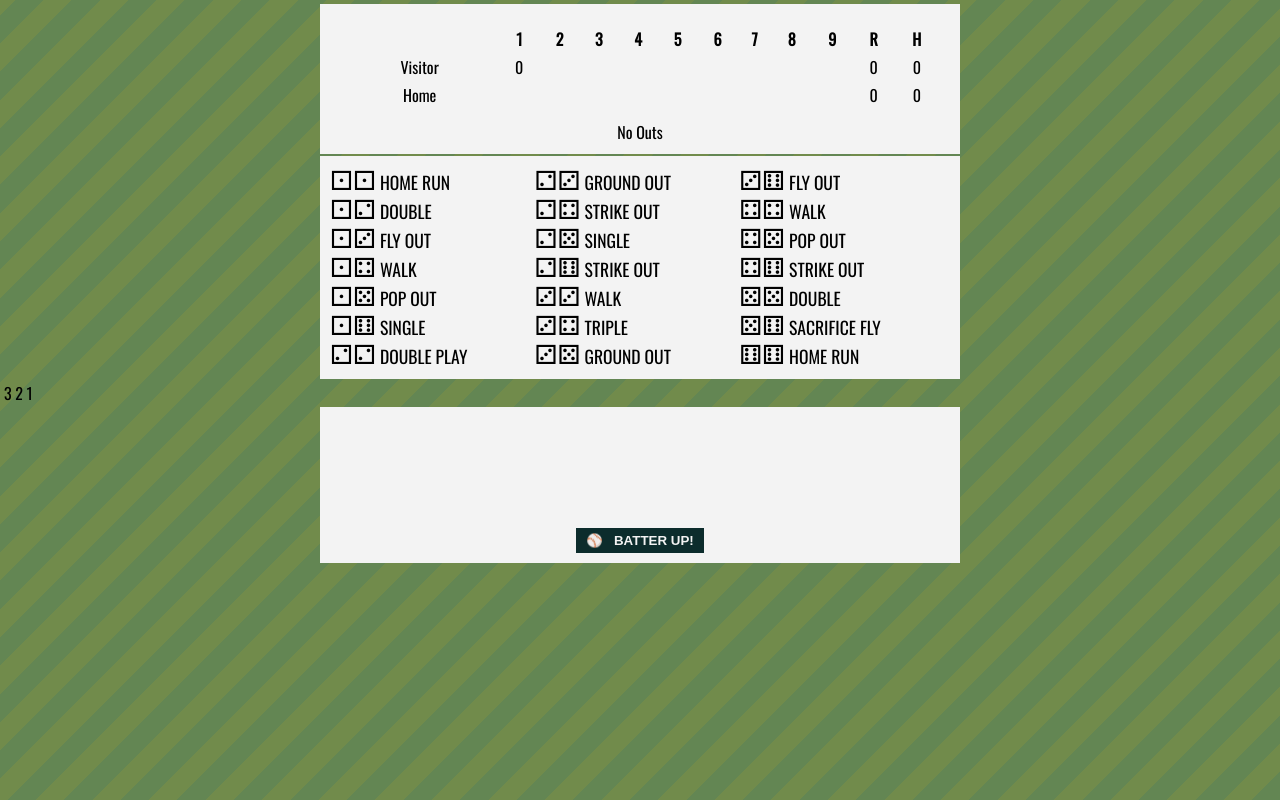
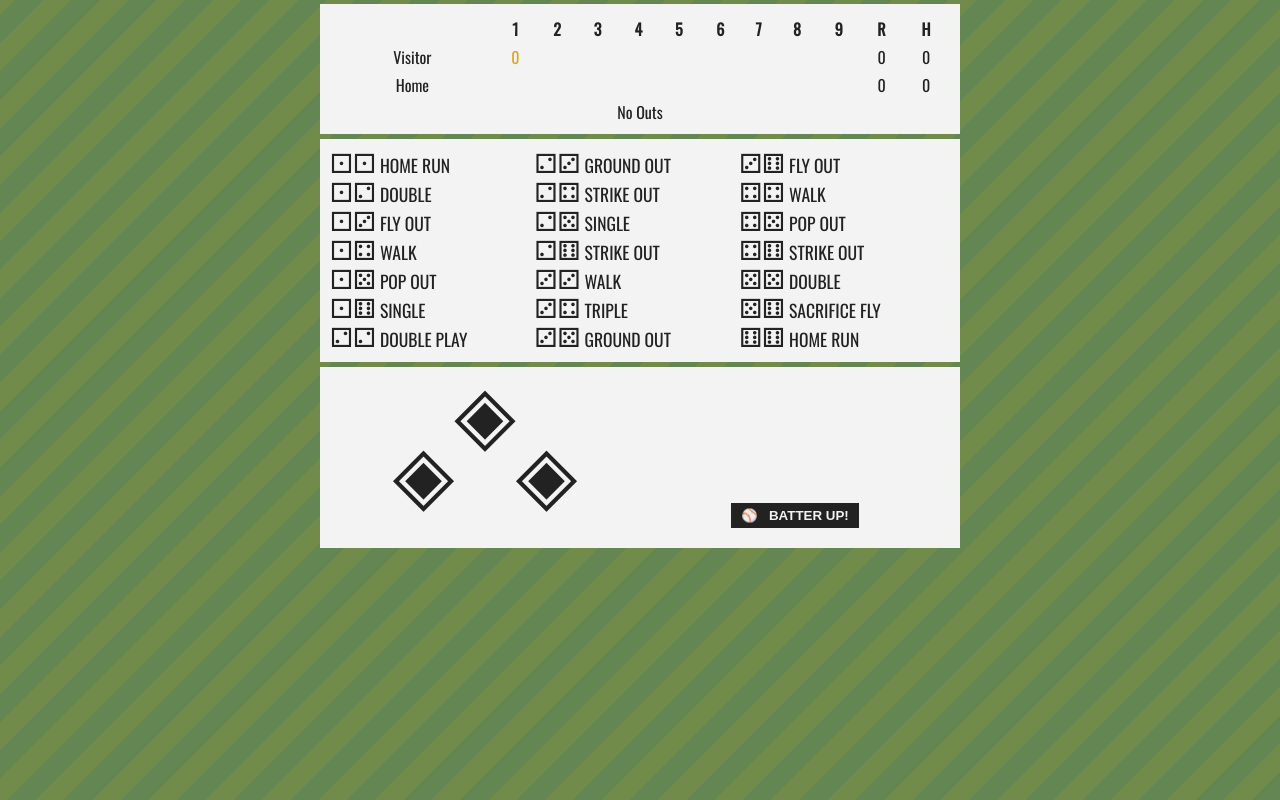
Before and after one commit to halfmanhalfdonut/dice-baseball, a plain HTML site: page index.html in a window 1280 px wide. Drawn offline with nearby package versions, Linux system fonts and the light colour scheme.

Commit message:
standard game finished

```diff
--- a/Game.css
+++ b/Game.css
@@ -1,3 +1,16 @@
+html {
+  --primary: #f3f3f3;
+  --secondary: #222222;
+  --highlight: goldenrod;
+}
+
+@media (prefers-color-scheme: dark) {
+  html {
+    --primary: #222222;
+    --secondary: #f3f3f3;
+  }
+}
+
 html, body {
   margin: 0;
   padding: 0;
@@ -21,20 +34,34 @@ db-game {
   background: repeating-linear-gradient(-45deg, #638653, #638653 20px, #718b4b 20px, #718b4b 40px);
 }
 
+.game {
+  margin: 0 auto;
+  width: 50vw;
+  box-sizing: border-box;
+  text-align: center;
+}
+
+.box {
+  box-sizing: border-box;
+  background: var(--primary);
+  color: var(--secondary);
+  margin: 5px auto 0;
+  padding: 10px;
+}
+
 .scorebox {
-  box-sizing: border-box;
-  width: 50vw;
-  background: #f3f3f3;
   margin: 0 auto;
-  padding: 10px;
   text-align: center;
 }
 
 .scoreboard {
   box-sizing: border-box;
   width: 100%;
-  padding: 10px;
   text-align: center;
+}
+
+.current-inning {
+  color: var(--highlight);
 }
 
 .team-name {
@@ -43,16 +70,10 @@ db-game {
 
 db-batter {
   display: flex;
-  width: 50vw;
-  margin: 2px auto;
-  padding: 10px;
   box-sizing: border-box;
-  text-align: center;
-  background: #f3f3f3;
 }
 
 .dice-column {
-  box-sizing: border-box;
   width: 33%;
 }
 
@@ -68,16 +89,34 @@ db-batter {
 }
 
 .active-roll {
-  color: goldenrod;
+  color: var(--highlight);
 }
 
-.controls {
-  box-sizing: border-box;
-  width: 50vw;
-  margin: 2px auto;
-  padding: 10px;
-  text-align: center;
-  background: #f3f3f3;
+.field-controls {
+  display: flex;
+}
+
+db-field,
+db-controls {
+  width: 50%;
+}
+
+.field {
+  font-size: 5em;
+}
+
+.base {
+  position: relative;
+  bottom: -30px;
+}
+
+.second-base {
+  position: relative;
+  bottom: 30px;
+}
+
+.baserunner {
+  color: var(--highlight);
 }
 
 .tray {
@@ -87,7 +126,6 @@ db-batter {
   padding: 0 25px 25px;
   text-align: center;
   box-sizing: border-box;
-  background: #f3f3f3;
 }
 
 .pitch {
@@ -95,8 +133,8 @@ db-batter {
   box-sizing: border-box;
   padding: 5px 10px;
   border: 0;
-  background: #0c2c2c;
-  color: #f3f3f3;
+  background: var(--secondary);
+  color: var(--primary);
   font-weight: bold;
   text-transform: uppercase;
 }
--- a/src/components/Controls/Controls.js
+++ b/src/components/Controls/Controls.js
@@ -9,6 +9,7 @@ class Controls extends HTMLElement {
 
   removeEventListeners = () => {
     this.button?.removeEventListener('pointerup', this.handleRoll);
+    document.removeEventListener('game:over', this.handleGameOver);
   }
 
   rollDice = () => {
@@ -43,11 +44,15 @@ class Controls extends HTMLElement {
     }
   }
 
+  handleGameOver = () => {
+    this.innerHTML = `Game over!`;
+  }
+
   connectedCallback() {
     this.removeEventListeners();
 
     const wrapper = document.createElement('section');
-    wrapper.setAttribute('class', 'controls');
+    wrapper.setAttribute('class', 'controls box');
 
     const button = document.createElement('button');
     button.setAttribute('class', 'pitch');
@@ -65,6 +70,8 @@ class Controls extends HTMLElement {
     wrapper.appendChild(button);
 
     this.appendChild(wrapper);
+
+    document.addEventListener('game:over', this.handleGameOver);
   }
 
   disconnectedCallback() {
--- a/src/components/Field/Field.js
+++ b/src/components/Field/Field.js
@@ -1,12 +1,57 @@
 class Field extends HTMLElement {
   constructor() {
     super();
+    this.bases = ['', '', ''];
+  }
+
+  removeEventListeners = () => {
+    document.removeEventListener('dice:bases', this.handleRunners);
+    document.removeEventListener('dice:switch', this.handleReset);
+  }
+
+  handleRunners = ({ detail }) => {
+    const { bases } = detail;
+    this.bases = bases.slice().reverse();
+    this.updateUI();
+  }
+
+  handleReset = () => {
+    this.bases = ['', '', ''];
+    this.updateUI();
+  }
+
+  getCssClass = (base, index) => {
+    let cssClass = '';
+
+    if (base === 'x') {
+      cssClass += ' baserunner';
+    }
+
+    if (index === 1) {
+      cssClass += ' second-base';
+    }
+
+    return cssClass;
+  }
+
+  updateUI = () => {
+    let html = `<section class="field">`;
+    html += this.bases.reduce((memo, base, index) => {
+      return `${memo}<span class="base${this.getCssClass(base, index)}">◈</span>`;
+    }, ``);
+    html += `</section>`;
+
+    this.innerHTML = html;
   }
 
   connectedCallback() {
-    this.innerHTML = `
-      3 2 1
-    `;
+    document.addEventListener('dice:bases', this.handleRunners);
+    document.addEventListener('dice:switch', this.handleReset);
+    this.updateUI();
+  }
+
+  disconnectedCallback() {
+    this.removeEventListeners();
   }
 }
 
--- a/src/components/Game/Game.js
+++ b/src/components/Game/Game.js
@@ -5,10 +5,14 @@ class Game extends HTMLElement {
 
   connectedCallback() {
     this.innerHTML = `
-      <db-scorebox></db-scorebox>
-      <db-batter></db-batter>
-      <db-field></db-field>
-      <db-controls></db-controls>
+      <section class="game">
+        <db-scorebox></db-scorebox>
+        <db-batter class="box"></db-batter>
+        <section class="field-controls box">
+          <db-field></db-field>
+          <db-controls></db-controls>
+        </section>
+      </section>
     `;
   }
 }
--- a/src/components/Scorebox/Scorebox.js
+++ b/src/components/Scorebox/Scorebox.js
@@ -2,6 +2,7 @@ class Scorebox extends HTMLElement {
   constructor() {
     super();
 
+    this.isGameOver = false;
     this.innings = [];
     for (let i = 0; i < 9; i++) {
       this.innings.push({
@@ -34,7 +35,7 @@ class Scorebox extends HTMLElement {
       visitor: 0,
       home: 0,
       outs: 0,
-      bases: []
+      bases: ['','','']
     };
   }
 
@@ -43,15 +44,17 @@ class Scorebox extends HTMLElement {
     if (this.currentInning >= 8 && this.home.runs > this.visitor.runs) {
       // Game over
       console.log('Game over. Home wins!');
+      this.isGameOver = true;
     } else if (this.currentInning >= 8 && this.visitor.runs > this.home.runs) {
       if (this.battingTeam === 'home') {
         console.log('Game over. Visitor wins!');
+        this.isGameOver = true;
       }
     }
 
     if (this.battingTeam === 'visitor') {
       this.inningTally.outs = 0;
-      this.inningTally.bases = [];
+      this.inningTally.bases = ['','',''];
     } else {
       this.resetInningTally();
       this.currentInning++;
@@ -60,12 +63,18 @@ class Scorebox extends HTMLElement {
     this.battingTeam = this.battingTeam === 'visitor' ? 'home' : 'visitor';
     this.inningTally.outs = 0;
 
+    if (!this.isGameOver) {
       // Extra innings?
       if (!this.innings[this.currentInning]) {
         this.innings[this.currentInning] = {
           home: 0,
           visitor: 0
         };
+      }
+
+      document.dispatchEvent(new CustomEvent('dice:switch'));
+    } else {
+      document.dispatchEvent(new CustomEvent('game:over'));
     }
   }
 
@@ -89,6 +98,11 @@ class Scorebox extends HTMLElement {
       }, 0);
 
       this.handleRuns(runs);
+      document.dispatchEvent(new CustomEvent('dice:bases', {
+        detail: {
+          bases: this.inningTally.bases
+        }
+      }));
     }
   }
 
@@ -112,13 +126,14 @@ class Scorebox extends HTMLElement {
     let html = `<tr><td class="team-name">${team}</td>`;
 
     for (let i = 0; i < totalInnings; i++) {
+      const cssClass = (team === this.battingTeam && this.currentInning === i) ? 'current-inning' : '';
+      const score = this.innings[i]?.[team];
       let temp = '<td>&nbsp;</td>';
-      const score = this.innings[i]?.[team];
 
       if (this.currentInning > i) {
         temp = `<td>${score}</td>`;
       } else if (this.currentInning === i && (this.battingTeam === 'home' || team === 'visitor')) {
-        temp = `<td>${score}</td>`;
+        temp = `<td class="${cssClass}">${score}</td>`;
       }
 
       html += temp;
@@ -160,7 +175,7 @@ class Scorebox extends HTMLElement {
     this.removeEventListeners();
 
     const wrapper = document.createElement('section');
-    wrapper.setAttribute('class', 'scorebox');
+    wrapper.setAttribute('class', 'scorebox box');
     this.wrapper = wrapper;
     this.updateUI();
     this.appendChild(wrapper);
```
Lines whose indentation alone changed are shown as unchanged.
